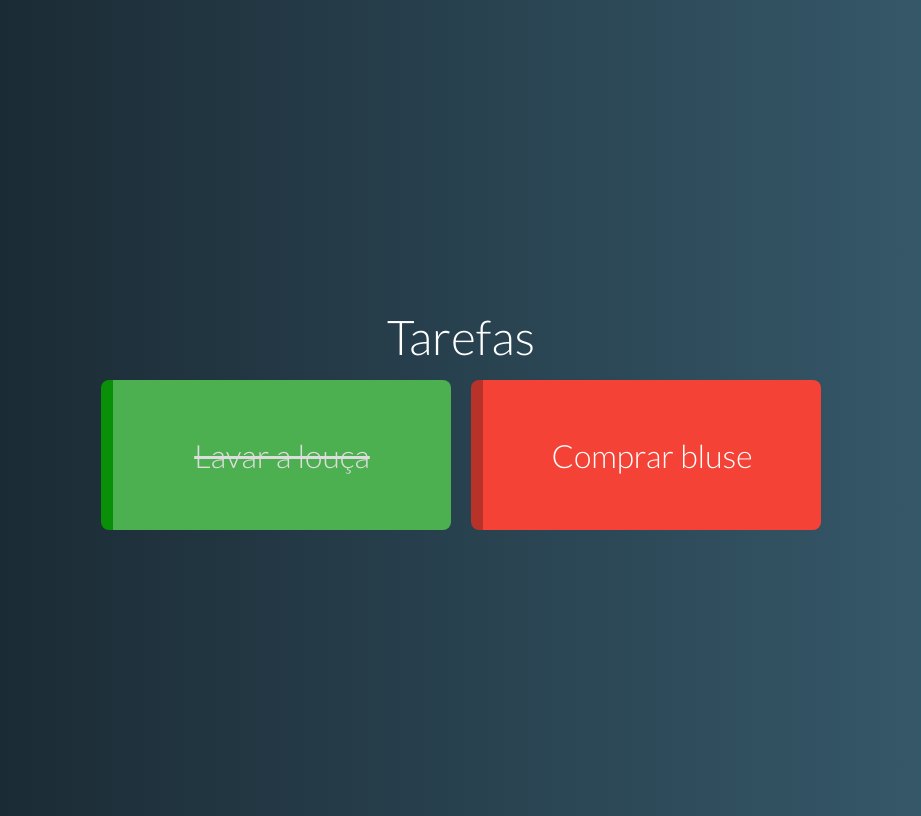
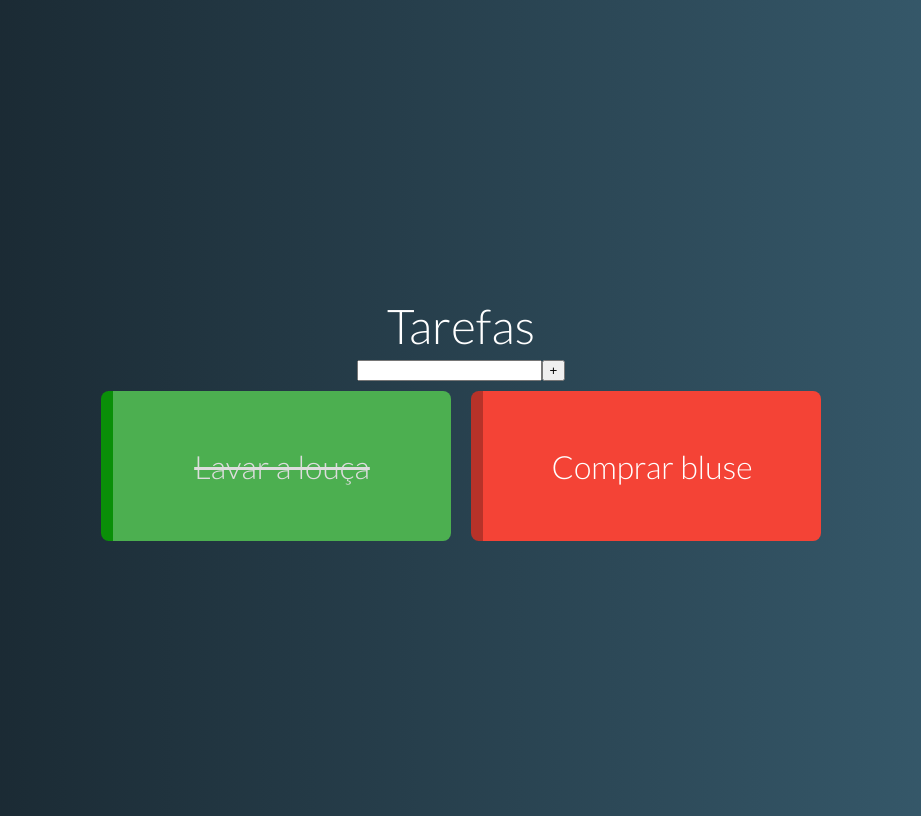
Before and after one commit to JonathanRamosNascimento/to-do-vuejs, a Vue app: page / in a window 1280 px wide. Shown: the whole page, without its empty margins (179-1100 px from the left). Built offline with nearby package versions, Linux system fonts and the light colour scheme.

Commit message:
creating the new task component and validating duplicate tasks

```diff
--- a/src/App.vue
+++ b/src/App.vue
@@ -1,21 +1,35 @@
 <template>
   <div id="app">
     <h1>Tarefas</h1>
+    <NewTask @taskAdded="addTask" />
     <TaskGrid :tasks="tasks" />
   </div>
 </template>
 
 <script>
-import TaskGrid from './components/TaskGrid.vue'
+import NewTask from "./components/NewTask.vue"
+import TaskGrid from "./components/TaskGrid.vue"
 
 export default {
-	components: { TaskGrid },
+  components: { TaskGrid, NewTask },
   data() {
     return {
       tasks: [
-				{name: 'Lavar a louça', pending: false},
-				{name: 'Comprar bluse', pending: true},
+        { name: "Lavar a louça", pending: false },
+        { name: "Comprar bluse", pending: true }
       ]
+    }
+  },
+  methods: {
+    addTask(task) {
+      const sameName = t => t.name === task.name
+      const reallyNew = this.tasks.filter(sameName).length == 0
+      if (reallyNew) {
+        this.tasks.push({
+          name: task.name,
+          pending: task.pending || true
+        })
+      }
     }
   }
 }
@@ -23,9 +37,9 @@
 
 <style>
 body {
-		font-family: 'Lato', sans-serif;
+  font-family: "Lato", sans-serif;
   background: linear-gradient(to right, rgb(22, 34, 42), rgb(58, 96, 115));
-		color: #FFF;
+  color: #fff;
 }
 
 #app {
--- /dev/null
+++ b/src/components/NewTask.vue
@@ -0,0 +1,25 @@
+<template>
+  <div class="new-task">
+    <input v-model="name" @keydown.enter="add" type="text" />
+    <button @click="add">+</button>
+  </div>
+</template>
+
+<script>
+export default {
+  data() {
+    return {
+      name: ""
+    };
+  },
+  methods: {
+    add() {
+      this.$emit("taskAdded", { name: this.name });
+      this.name = "";
+    }
+  }
+};
+</script>
+
+<style>
+</style>
```
Lines whose indentation alone changed are shown as unchanged.
